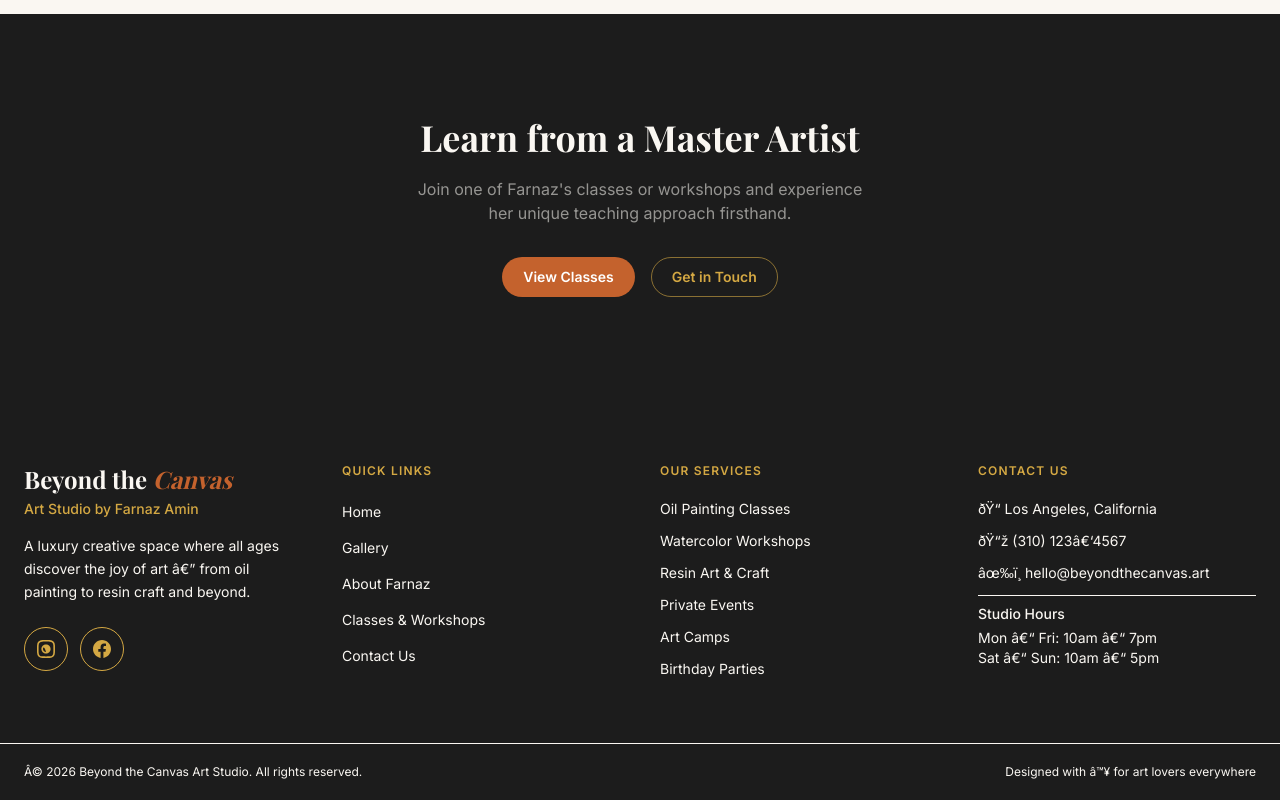
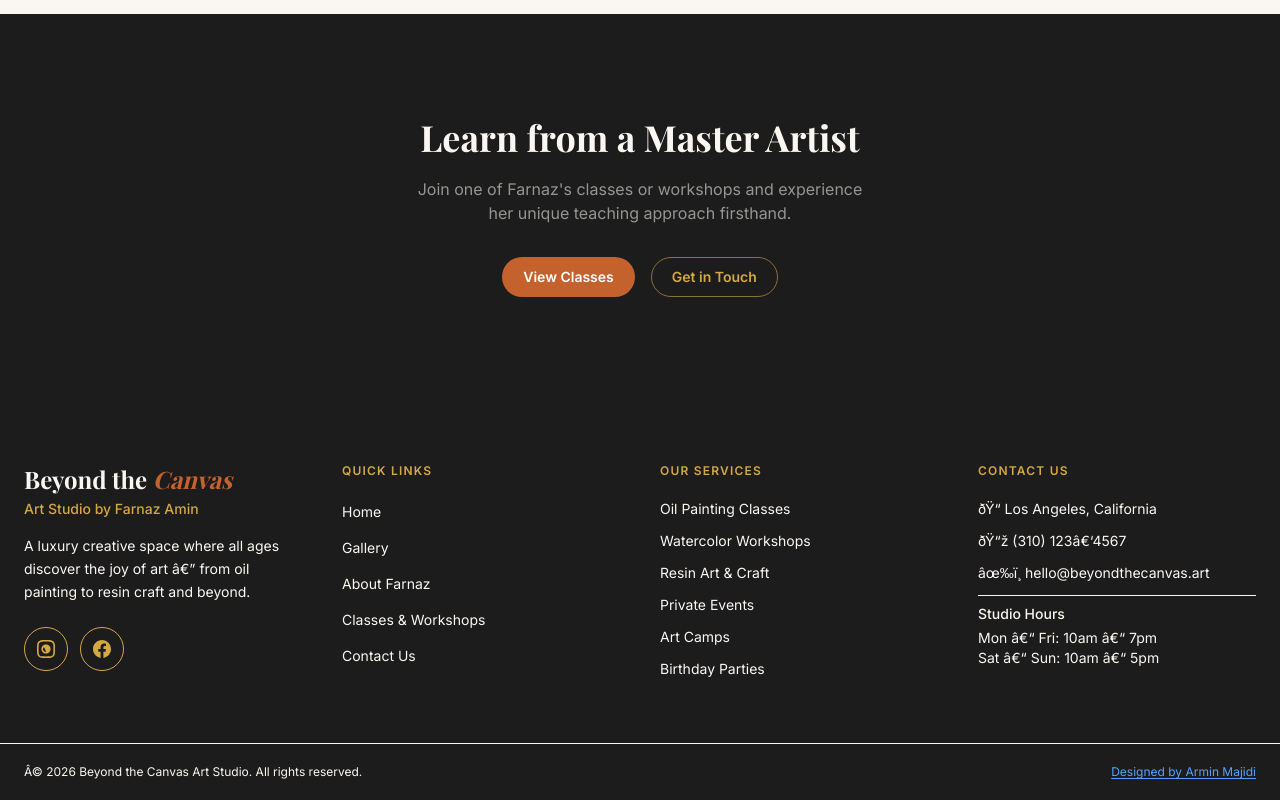
Before and after one commit to ubuntuarmin/Art-, a Next.js app: page /about in a window 1280 px wide. Shown: the part 4276-5076 px from the top of the page. Built offline with nearby package versions, Linux system fonts and the light colour scheme; a web font is replaced by a local one.

Commit message:
Update Footer.tsx

```diff
--- a/src/components/Footer.tsx
+++ b/src/components/Footer.tsx
@@ -1,3 +1,6 @@
+'use client'
+
+import { useState } from 'react'
 import Link from 'next/link'
 
 const QUICK_LINKS = [
@@ -18,6 +21,8 @@ const SERVICES = [
 ]
 
 export default function Footer() {
+  const [isDesignerOverlayOpen, setIsDesignerOverlayOpen] = useState(false)
+
   return (
     <footer className="bg-[#1C1C1C] text-[#FAF7F2]">
       {/* Main footer content */}
@@ -123,9 +128,32 @@ export default function Footer() {
       <div className="border-t border-cream/10">
         <div className="mx-auto max-w-7xl px-6 py-5 flex flex-row sm:flex-row items-center justify-between gap-2 text-xs text-cream/40">
           <span>Â© {new Date().getFullYear()} Beyond the Canvas Art Studio. All rights reserved.</span>
-          <span>Designed with â™¥ for art lovers everywhere</span>
+          <button
+            type="button"
+            onClick={() => setIsDesignerOverlayOpen(true)}
+            className="text-blue-400 hover:text-blue-300 underline underline-offset-2 transition-colors"
+          >
+            Designed by Armin Majidi
+          </button>
         </div>
       </div>
+
+      {isDesignerOverlayOpen ? (
+        <div
+          className="fixed inset-0 z-50 flex items-center justify-center bg-black/70 px-6"
+          onClick={() => setIsDesignerOverlayOpen(false)}
+          role="presentation"
+        >
+          <div
+            className="rounded-lg bg-[#1C1C1C] border border-cream/20 px-6 py-4 text-base text-cream"
+            onClick={event => event.stopPropagation()}
+            role="dialog"
+            aria-modal="true"
+          >
+            +1 (346) 876-4145
+          </div>
+        </div>
+      ) : null}
     </footer>
   )
 }
```
